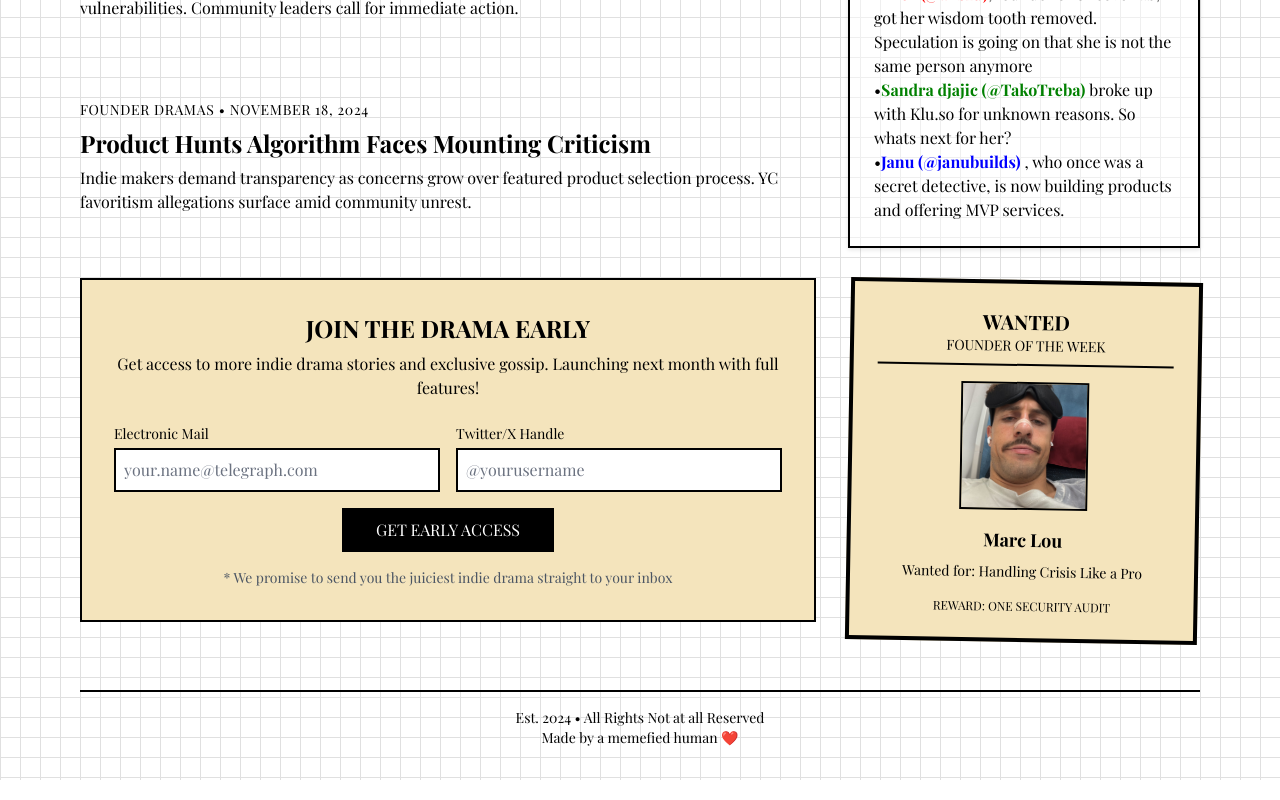
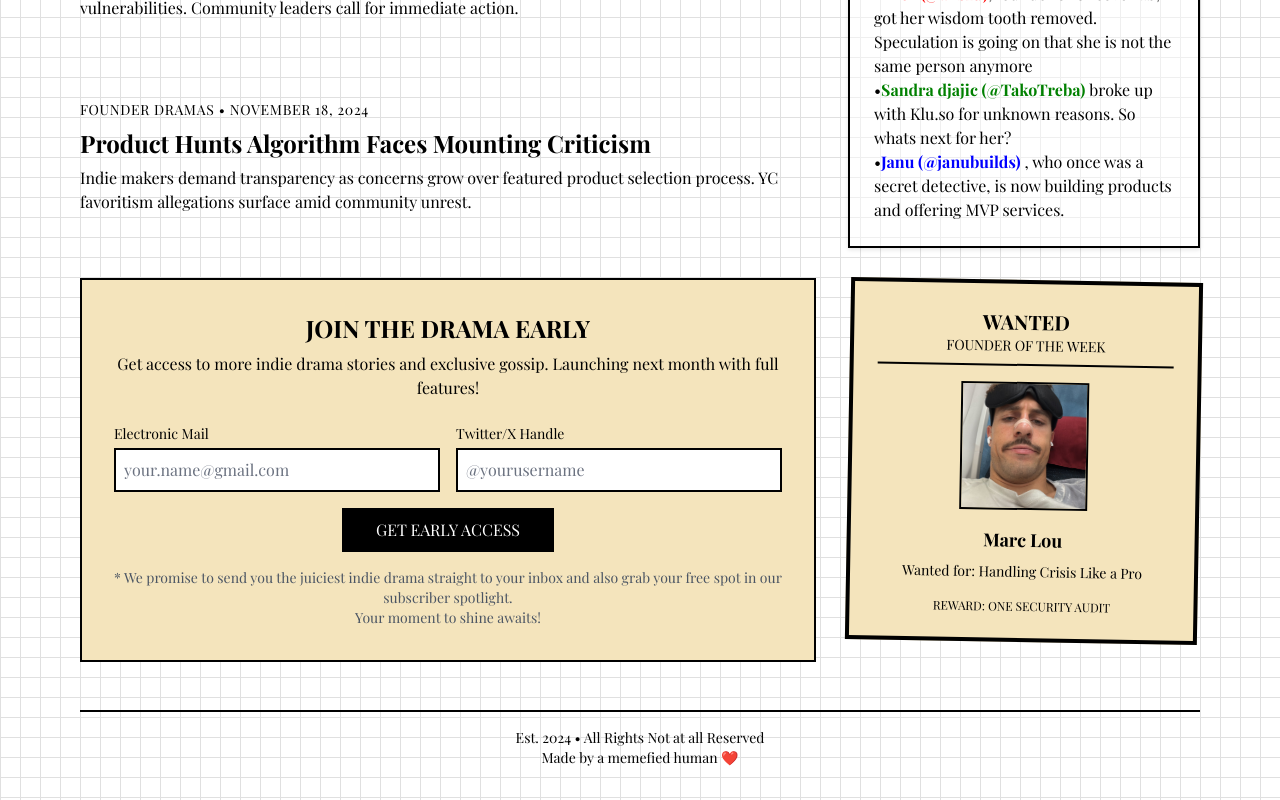
Before and after one commit to metacortexcypher/indie-hacker-trends, a Next.js app: page / in a window 1280 px wide. Shown: the part 383-1183 px from the top of the page. Built offline with nearby package versions, Linux system fonts and the light colour scheme.

Commit message:
text edited

```diff
--- a/src/components/InterestCaptureForm.tsx
+++ b/src/components/InterestCaptureForm.tsx
@@ -47,7 +47,7 @@ const InterestCaptureForm = () => {
 
         {status === 'success' ? (
           <div className="bg-green-50 border-2 border-green-500 p-4 text-green-700 font-serif">
-            Thank you for your interest! We will keep you posted about the drama.
+            Thank you for your interest! Hang in there.
           </div>
         ) : (
           <form onSubmit={handleSubmit} className="space-y-4">
@@ -59,7 +59,7 @@ const InterestCaptureForm = () => {
                   id="email"
                   value={formData.email}
                   onChange={(e) => setFormData(prev => ({ ...prev, email: e.target.value }))}
-                  placeholder="your.name@telegraph.com"
+                  placeholder="your.name@gmail.com"
                   className="w-full p-2 border-2 border-black bg-white placeholder-gray-500
                            focus:ring-2 focus:ring-black focus:outline-none"
                   required
@@ -99,7 +99,7 @@ const InterestCaptureForm = () => {
         )}
 
         <p className="mt-4 text-sm font-serif text-gray-600">
-          * We promise to send you the juiciest indie drama straight to your inbox
+          * We promise to send you the juiciest indie drama straight to your inbox and also grab your free spot in our subscriber spotlight. <br />Your moment to shine awaits!
         </p>
       </div>
     </div>
```
